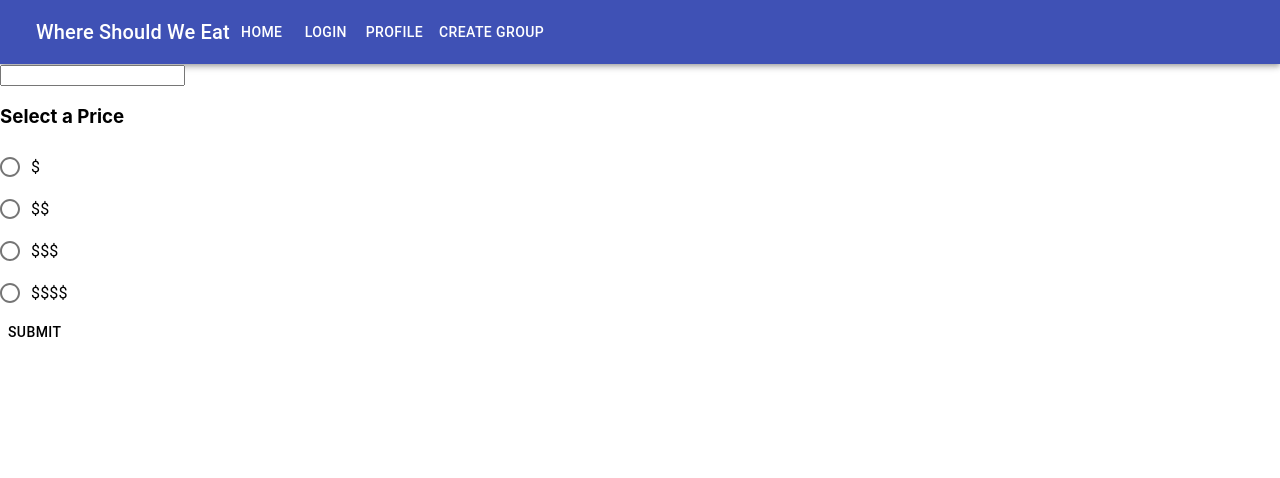
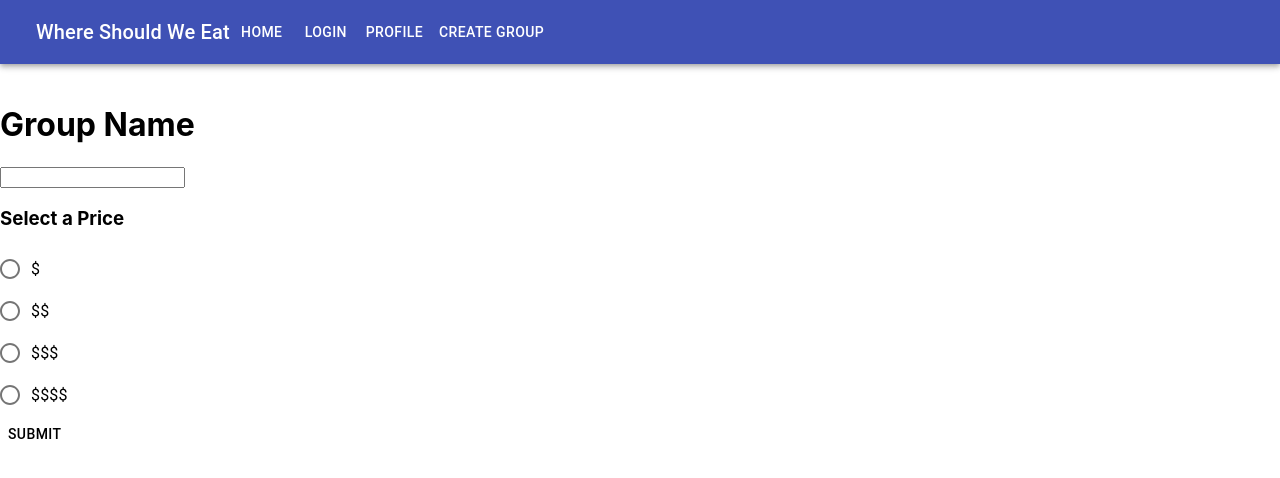
Before and after one commit to erebusrover/where-should-we-eat, a React (Create React App) app: page / in a window 1280 px wide. Both pictures are taken after a click on the button "CREATE GROUP". Shown: the top 478 px of the page. Built offline with nearby package versions, Linux system fonts and the light colour scheme.

Commit message:
added breakline and header to createGroup.jsx

```diff
--- a/src/CreateGroup.jsx
+++ b/src/CreateGroup.jsx
@@ -8,6 +8,8 @@ const CreateGroup = (props) => {
   const { HandleViewChange } = props;
   return (
       <div>
+          <br />
+          <h1>Group Name</h1>
           <input type='text'></input>
              <h3> Select a Price </h3>
         <RadioGroup aria-label="dietary restriction" name="dietary restriction">
```
